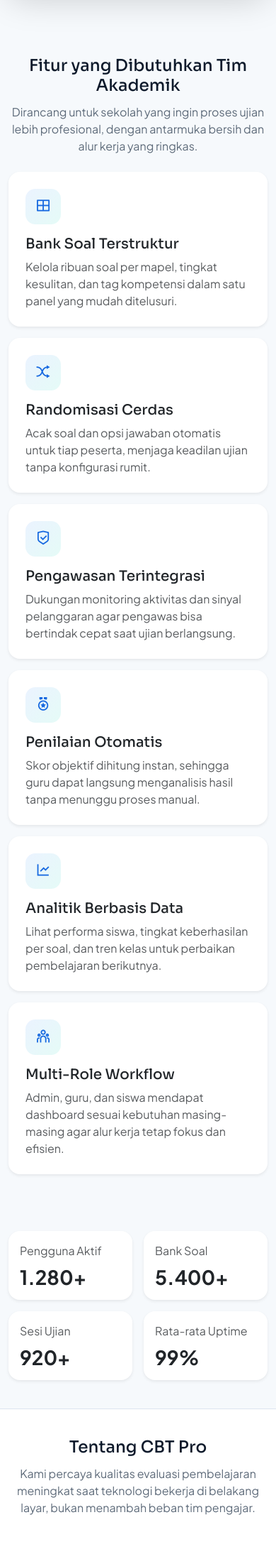
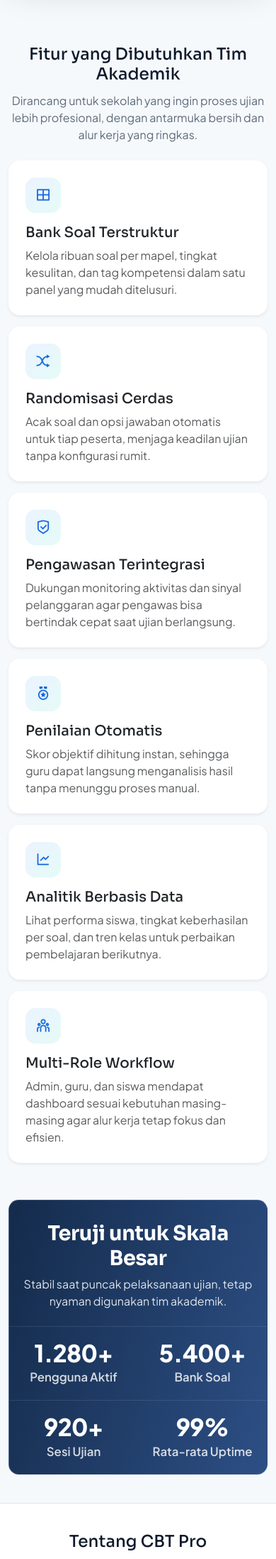
Before and after one commit to jendrabn/cbt_pro, a Django app: page / in a window 390 px wide. Shown: the part 1080-3276 px from the top of the page at 71% size. Run offline with Django 5.2, Linux system fonts and the light colour scheme; data that the repository does not hold is empty; style sheets or scripts are compiled from the project's sources; some libraries are stand-ins or nearby versions.

Commit message:
Enhance landing page styles and layout for improved responsiveness and aesthetics

```diff
--- a/apps/dashboard/templates/dashboard/landing.html
+++ b/apps/dashboard/templates/dashboard/landing.html
@@ -32,8 +32,8 @@
             <button class="navbar-toggler border-0 shadow-none" type="button" data-bs-toggle="collapse" data-bs-target="#landingMenu" aria-controls="landingMenu" aria-expanded="false" aria-label="Toggle navigation">
                 <i class="ri-menu-line fs-4"></i>
             </button>
-            <div class="collapse navbar-collapse" id="landingMenu">
-                <ul class="navbar-nav ms-auto me-lg-3 mb-3 mb-lg-0">
+            <div class="collapse navbar-collapse landing-nav-collapse" id="landingMenu">
+                <ul class="navbar-nav mb-3 mb-lg-0">
                     <li class="nav-item">
                         <a class="nav-link landing-nav-link active" href="#home">Beranda</a>
                     </li>
@@ -44,7 +44,7 @@
                         <a class="nav-link landing-nav-link" href="#about">Tentang</a>
                     </li>
                 </ul>
-                <a href="{{ dashboard_url }}" class="btn btn-primary rounded-pill px-4">
+                <a href="{{ dashboard_url }}" class="btn btn-primary rounded-pill px-4 mt-2 mt-lg-0">
                     <i class="{{ dashboard_icon }} me-1"></i>{{ dashboard_label }}
                 </a>
             </div>
@@ -55,11 +55,10 @@
         <section id="home" class="hero-section">
             <div class="container">
                 <div class="row align-items-center gy-5">
-                    <div class="col-lg-7" data-reveal>
-                        <span class="hero-badge">Lebih tenang saat ujian berlangsung</span>
-                        <h1 class="hero-title mt-3 mb-3">
-                            Platform Ujian Berbasis
-                            <span class="d-block text-gradient">Komputer yang Modern</span>
+                    <div class="col-lg-7 pe-lg-4 pe-xl-5" data-reveal>
+                        <h1 class="hero-title mb-3 text-primary fw-bolder">
+                            <span class="d-block hero-title-line">Platform Ujian Berbasis</span>
+                            <span class="d-block hero-title-line">Komputer yang Modern</span>
                         </h1>
                         <p class="hero-lead mb-4">
                             CBT Pro membantu sekolah dan institusi menyelenggarakan ujian digital yang cepat, aman,
@@ -158,21 +157,27 @@
             </div>
         </section>
 
-        <section class="section-space section-stats">
+        <section class="section-space section-stats text-white">
             <div class="container">
-                <div class="row g-3 g-md-4">
-                    {% for item in stats %}
-                    <div class="col-6 col-lg-3" data-reveal>
-                        <div class="card border-0 shadow-sm stat-card h-100">
-                            <div class="card-body p-3 p-md-4">
-                                <p class="text-muted mb-2">{{ item.label }}</p>
-                                <p class="display-6 fw-bold mb-0">
+                <div class="stats-shell" data-reveal>
+                    <div class="stats-head text-center mx-auto">
+                        <h2 class="stats-title mb-2">Teruji untuk Skala Besar</h2>
+                        <p class="stats-subtitle mb-0">
+                            Stabil saat puncak pelaksanaan ujian, tetap nyaman digunakan tim akademik.
+                        </p>
+                    </div>
+                    <div class="row g-0 stats-grid">
+                        {% for item in stats %}
+                        <div class="col-6 col-lg" data-reveal>
+                            <div class="stats-item text-center">
+                                <p class="stats-value mb-1">
                                     <span data-counter data-target="{{ item.value }}" data-suffix="{{ item.suffix }}">0</span>
                                 </p>
+                                <p class="stats-label mb-0">{{ item.label }}</p>
                             </div>
                         </div>
+                        {% endfor %}
                     </div>
-                    {% endfor %}
                 </div>
             </div>
         </section>
@@ -236,14 +241,14 @@
 
     <footer class="landing-footer">
         <div class="container d-flex flex-column flex-md-row align-items-start align-items-md-center justify-content-between gap-4">
-            <p class="footer-copy">
+            <p class="mb-0 text-body-secondary small">
                 &copy; {{ current_year }} CBT Pro. Hak cipta dilindungi.
             </p>
-            <div class="footer-socials">
-                <a href="#" class="btn btn-ghost footer-icon-btn" aria-label="Instagram"><i class="ri-instagram-line"></i></a>
-                <a href="#" class="btn btn-ghost footer-icon-btn" aria-label="Facebook"><i class="ri-facebook-line"></i></a>
-                <a href="#" class="btn btn-ghost footer-icon-btn" aria-label="YouTube"><i class="ri-youtube-line"></i></a>
-                <a href="#" class="btn btn-ghost footer-icon-btn" aria-label="WhatsApp"><i class="ri-whatsapp-line"></i></a>
+            <div class="d-flex align-items-center gap-2">
+                <a href="#" class="btn btn-ghost footer-icon-btn" aria-label="Instagram"><i class="ri-instagram-line fs-4"></i></a>
+                <a href="#" class="btn btn-ghost footer-icon-btn" aria-label="Facebook"><i class="ri-facebook-line fs-4"></i></a>
+                <a href="#" class="btn btn-ghost footer-icon-btn" aria-label="YouTube"><i class="ri-youtube-line fs-4"></i></a>
+                <a href="#" class="btn btn-ghost footer-icon-btn" aria-label="WhatsApp"><i class="ri-whatsapp-line fs-4"></i></a>
             </div>
         </div>
     </footer>
--- a/static/dashboard/css/custom.css
+++ b/static/dashboard/css/custom.css
@@ -657,9 +655,60 @@
   color: var(--landing-primary);
 }
 
-.section-stats .stat-card {
-  border-radius: 16px;
-  background: var(--landing-surface);
+.section-stats {
+  padding-top: 0.75rem;
+}
+
+.stats-shell {
+  background: linear-gradient(105deg, #142b4b 0%, #2d4f85 100%);
+  border-radius: 0.9rem;
+  overflow: hidden;
+  border: 1px solid rgba(255, 255, 255, 0.12);
+}
+
+.stats-head {
+  max-width: 820px;
+  padding: clamp(1.8rem, 4vw, 3rem) 1rem 1.4rem;
+}
+
+.stats-title {
+  font-size: clamp(1.8rem, 3.6vw, 2.65rem);
+  font-weight: 800;
+  letter-spacing: -0.015em;
+}
+
+.stats-subtitle {
+  color: rgba(255, 255, 255, 0.86);
+  font-size: clamp(1rem, 1.8vw, 1.3rem);
+}
+
+.stats-grid {
+  border-top: 1px solid rgba(255, 255, 255, 0.1);
+}
+
+.stats-grid > [class*=col-] {
+  border-right: 1px solid rgba(255, 255, 255, 0.1);
+}
+
+.stats-grid > [class*=col-]:last-child {
+  border-right: 0;
+}
+
+.stats-item {
+  padding: clamp(1.2rem, 3vw, 2rem) 1rem;
+}
+
+.stats-value {
+  font-size: clamp(2.1rem, 5vw, 3.6rem);
+  font-weight: 800;
+  letter-spacing: -0.02em;
+  line-height: 1.06;
+}
+
+.stats-label {
+  color: rgba(255, 255, 255, 0.82);
+  font-size: 1.05rem;
+  font-weight: 600;
 }
 
 .about-list li {
@@ -898,9 +939,22 @@
   .hero-section {
     padding-top: 7rem;
   }
+  .stats-grid > [class*=col-] {
+    border-right: 0;
+    border-bottom: 1px solid rgba(255, 255, 255, 0.1);
+  }
+  .stats-grid > [class*=col-]:nth-last-child(-n+2) {
+    border-bottom: 0;
+  }
   .cta-panel {
     flex-direction: column;
     align-items: flex-start;
+  }
+}
+
+@media (min-width: 992px) {
+  .hero-title-line {
+    white-space: nowrap;
   }
 }
 /* Attempts */
--- a/static/dashboard/scss/custom.scss
+++ b/static/dashboard/scss/custom.scss
@@ -672,9 +672,60 @@
     color: var(--landing-primary);
 }
 
-.section-stats .stat-card {
-    border-radius: 16px;
-    background: var(--landing-surface);
+.section-stats {
+    padding-top: 0.75rem;
+}
+
+.stats-shell {
+    background: linear-gradient(105deg, #142b4b 0%, #2d4f85 100%);
+    border-radius: 0.9rem;
+    overflow: hidden;
+    border: 1px solid rgba(255, 255, 255, 0.12);
+}
+
+.stats-head {
+    max-width: 820px;
+    padding: clamp(1.8rem, 4vw, 3rem) 1rem 1.4rem;
+}
+
+.stats-title {
+    font-size: clamp(1.8rem, 3.6vw, 2.65rem);
+    font-weight: 800;
+    letter-spacing: -0.015em;
+}
+
+.stats-subtitle {
+    color: rgba(255, 255, 255, 0.86);
+    font-size: clamp(1rem, 1.8vw, 1.3rem);
+}
+
+.stats-grid {
+    border-top: 1px solid rgba(255, 255, 255, 0.1);
+}
+
+.stats-grid > [class*="col-"] {
+    border-right: 1px solid rgba(255, 255, 255, 0.1);
+}
+
+.stats-grid > [class*="col-"]:last-child {
+    border-right: 0;
+}
+
+.stats-item {
+    padding: clamp(1.2rem, 3vw, 2rem) 1rem;
+}
+
+.stats-value {
+    font-size: clamp(2.1rem, 5vw, 3.6rem);
+    font-weight: 800;
+    letter-spacing: -0.02em;
+    line-height: 1.06;
+}
+
+.stats-label {
+    color: rgba(255, 255, 255, 0.82);
+    font-size: 1.05rem;
+    font-weight: 600;
 }
 
 .about-list li {
@@ -915,9 +958,24 @@
         padding-top: 7rem;
     }
 
+    .stats-grid > [class*="col-"] {
+        border-right: 0;
+        border-bottom: 1px solid rgba(255, 255, 255, 0.1);
+    }
+
+    .stats-grid > [class*="col-"]:nth-last-child(-n + 2) {
+        border-bottom: 0;
+    }
+
     .cta-panel {
         flex-direction: column;
         align-items: flex-start;
+    }
+}
+
+@media (min-width: 992px) {
+    .hero-title-line {
+        white-space: nowrap;
     }
 }
 
```
Also changed, not shown: other parts of static/dashboard/css/custom.css (+27 -37 lines), other parts of static/dashboard/scss/custom.scss (+29 -37 lines).
